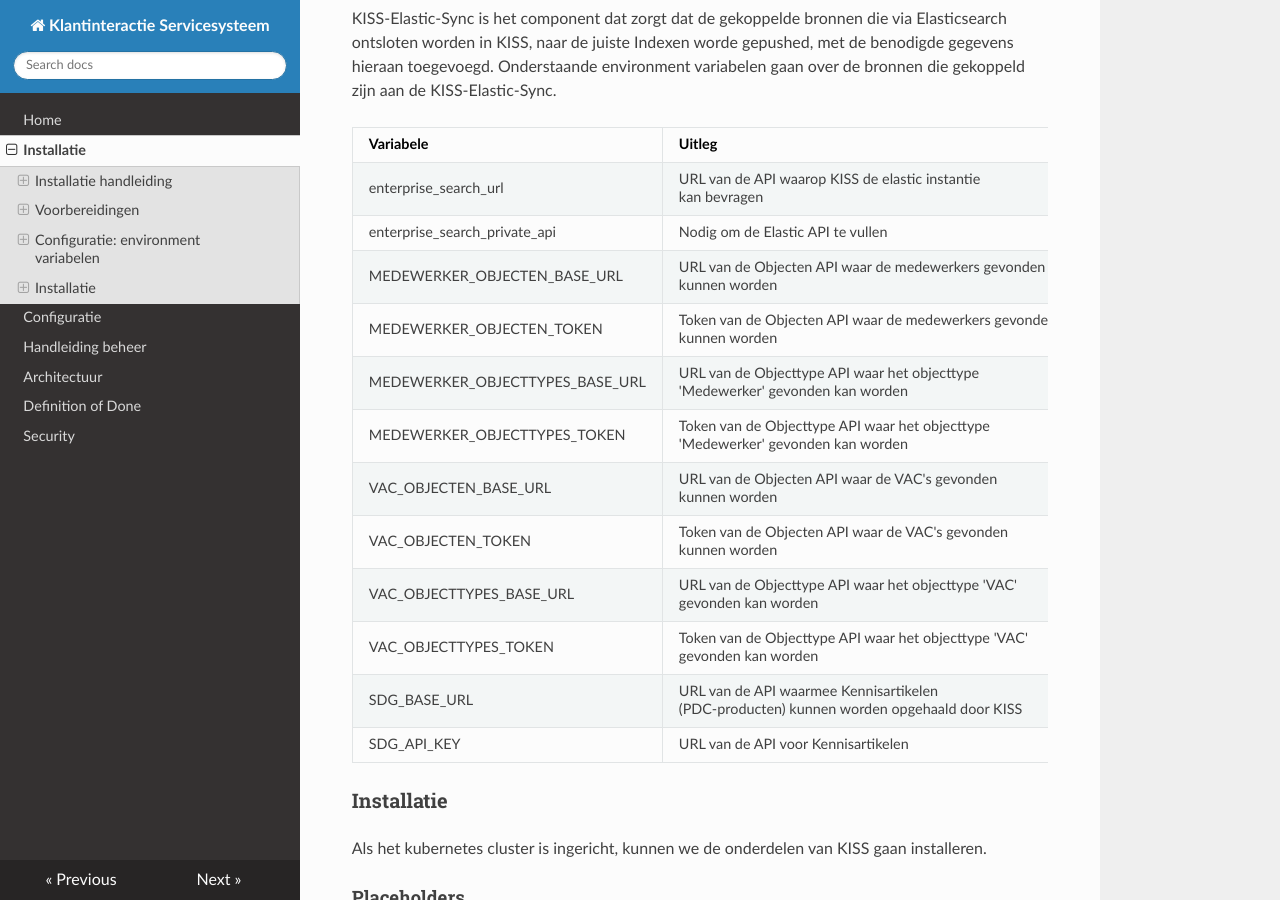
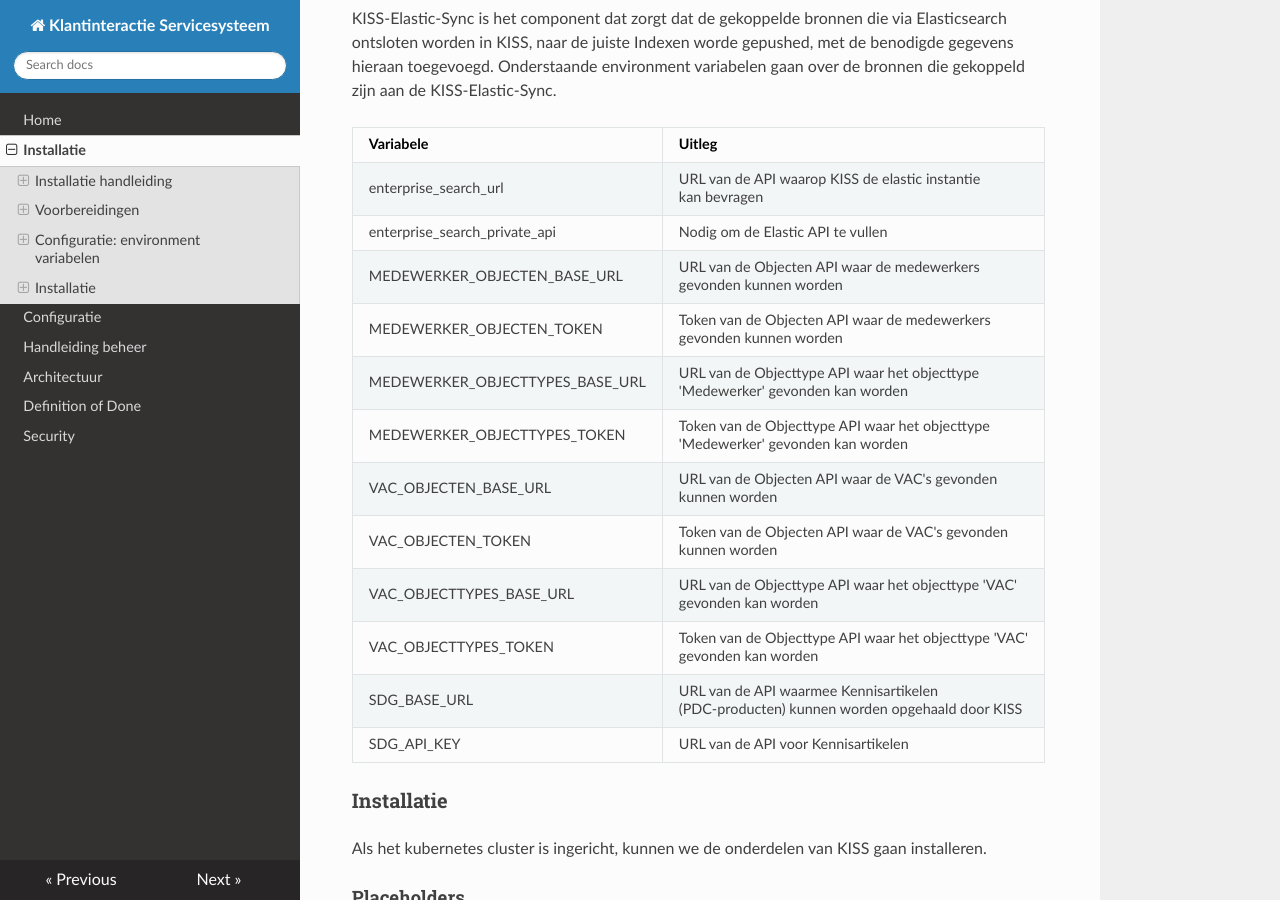
Before and after one commit to Klantinteractie-Servicesysteem/.github, an MkDocs documentation site: the page built from docs/INSTALLATION.md, in a window 1280 px wide and 900 px high, scrolled down 4346 px. Built offline with MkDocs 1.6.1, drawn with Linux system fonts in a browser that asks for light colours; nearby versions of some CDN libraries.

```diff
--- a/docs/INSTALLATION.md
+++ b/docs/INSTALLATION.md
@@ -137,8 +137,8 @@ KISS-Elastic-Sync is het component dat zorgt dat de gekoppelde bronnen die via E
 |---|---|
 | enterprise_search_url | URL van de API waarop KISS de elastic instantie <br />kan bevragen |
 | enterprise_search_private_api | Nodig om de Elastic API te vullen |
-| MEDEWERKER_OBJECTEN_BASE_URL | URL van de Objecten API waar de medewerkers gevonden <br />kunnen worden |
-| MEDEWERKER_OBJECTEN_TOKEN |  Token van de Objecten API waar de medewerkers gevonden <br />kunnen worden |
+| MEDEWERKER_OBJECTEN_BASE_URL | URL van de Objecten API waar de medewerkers <br />gevonden kunnen worden |
+| MEDEWERKER_OBJECTEN_TOKEN |  Token van de Objecten API waar de medewerkers <br />gevonden kunnen worden |
 | MEDEWERKER_OBJECTTYPES_BASE_URL | URL van de Objecttype API waar het objecttype <br />'Medewerker' gevonden kan worden |
 | MEDEWERKER_OBJECTTYPES_TOKEN | Token van de Objecttype API waar het objecttype <br />'Medewerker' gevonden kan worden |
 | VAC_OBJECTEN_BASE_URL | URL van de Objecten API waar de VAC's gevonden <br />kunnen worden |
```
